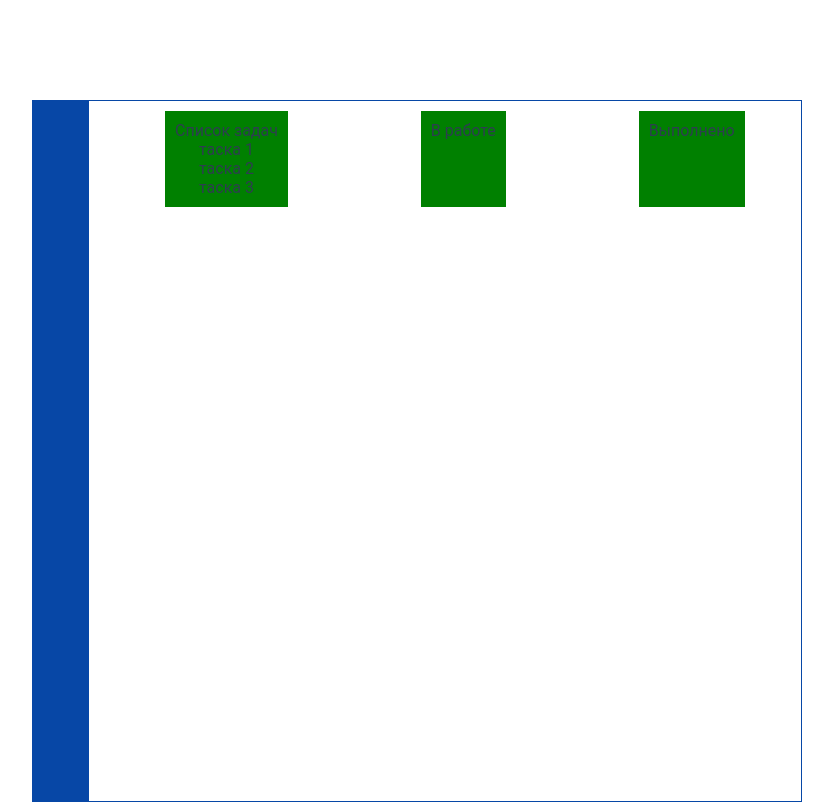
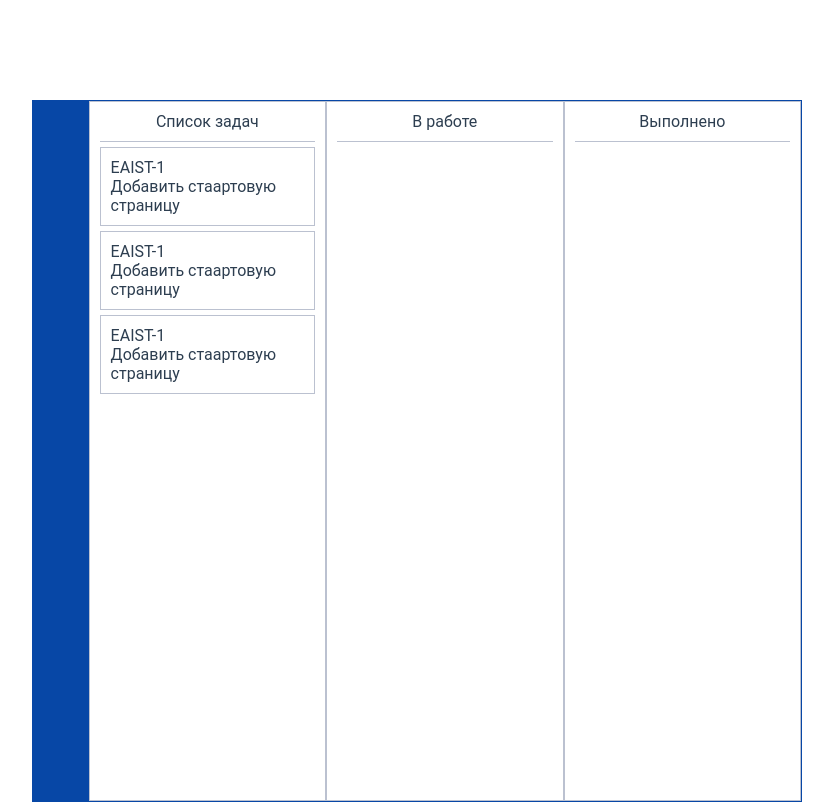
Before and after one commit to ggpo1/pda-frontend, a Vue app: page / in a window 1280 px wide. Shown: the whole page, without its empty margins (223-1056 px from the left). Built offline with nearby package versions, Linux system fonts and the light colour scheme.

Commit message:
styles fixes

```diff
--- a/src/components/page-components/Board/Board.vue
+++ b/src/components/page-components/Board/Board.vue
@@ -4,8 +4,9 @@
             {{ title }}
         </div>
         <div class="board-body">
-            <div v-for="(task, i) in tasksList" :key="'task_'+i" class="board-title">
-                {{ task.title }}
+            <div class="task-wrapper" v-for="(task, i) in tasksList" :key="'task_'+i">
+                {{ task.title }}<br>
+                {{ task.description }}
             </div>
         </div>
     </div>
@@ -18,7 +19,19 @@
     display: flex;
     flex-direction: column;
     padding: 10px;
-    background: green;
+    border: 1px solid #bbc1d0;
+    width: 100%;
+    /* background: green; */
 
 }
+.task-wrapper {
+    margin-top: 5px;
+    padding: 10px;
+    text-align: left;
+    border: 1px solid #bbc1d0;
+}
+.board-title {
+    padding-bottom: 10px;
+    border-bottom: 1px solid #bbc1d0;
+}
 </style>
--- a/src/views/Boards/Boards.ts
+++ b/src/views/Boards/Boards.ts
@@ -6,10 +6,13 @@ import router from '@/router';
 @Component({ components: { Board } })
 export default class Boards extends Vue {
     private todoTasks: any[] = [{
-        title: 'таска 1',
+        title: 'EAIST-1',
+        description: 'Добавить стаартовую страницу',
     }, {
-        title: 'таска 2',
+        title: 'EAIST-1',
+        description: 'Добавить стаартовую страницу',
     }, {
-        title: 'таска 3',
+        title: 'EAIST-1',
+        description: 'Добавить стаартовую страницу',
     }];
 }
--- a/src/views/Boards/Boards.vue
+++ b/src/views/Boards/Boards.vue
@@ -14,6 +14,7 @@
   flex-direction: row;
   justify-content: space-around;
   width: 100%;
-  padding: 10px;
+  /* padding: 10px; */
+  height: 100%;
 }
 </style>
```
